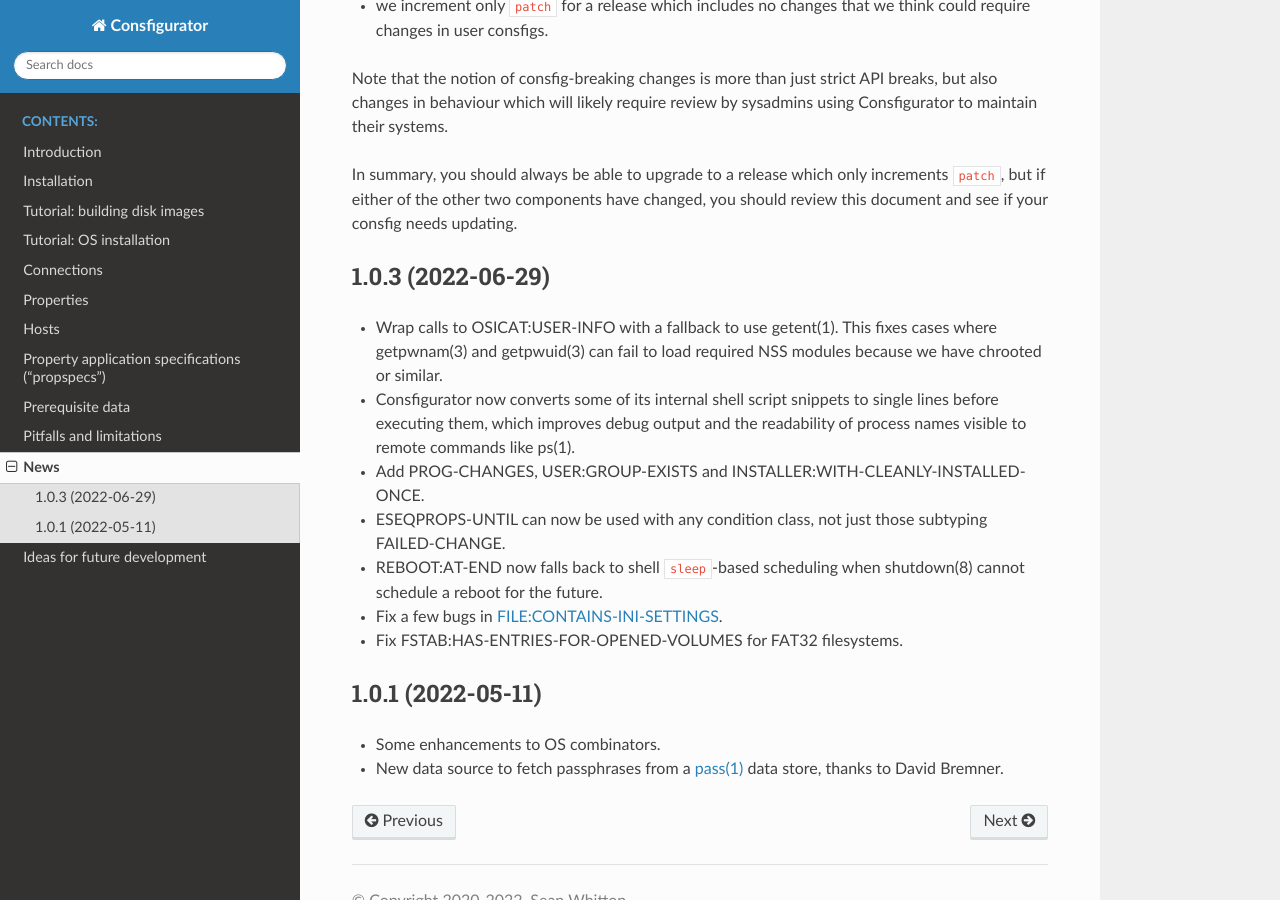
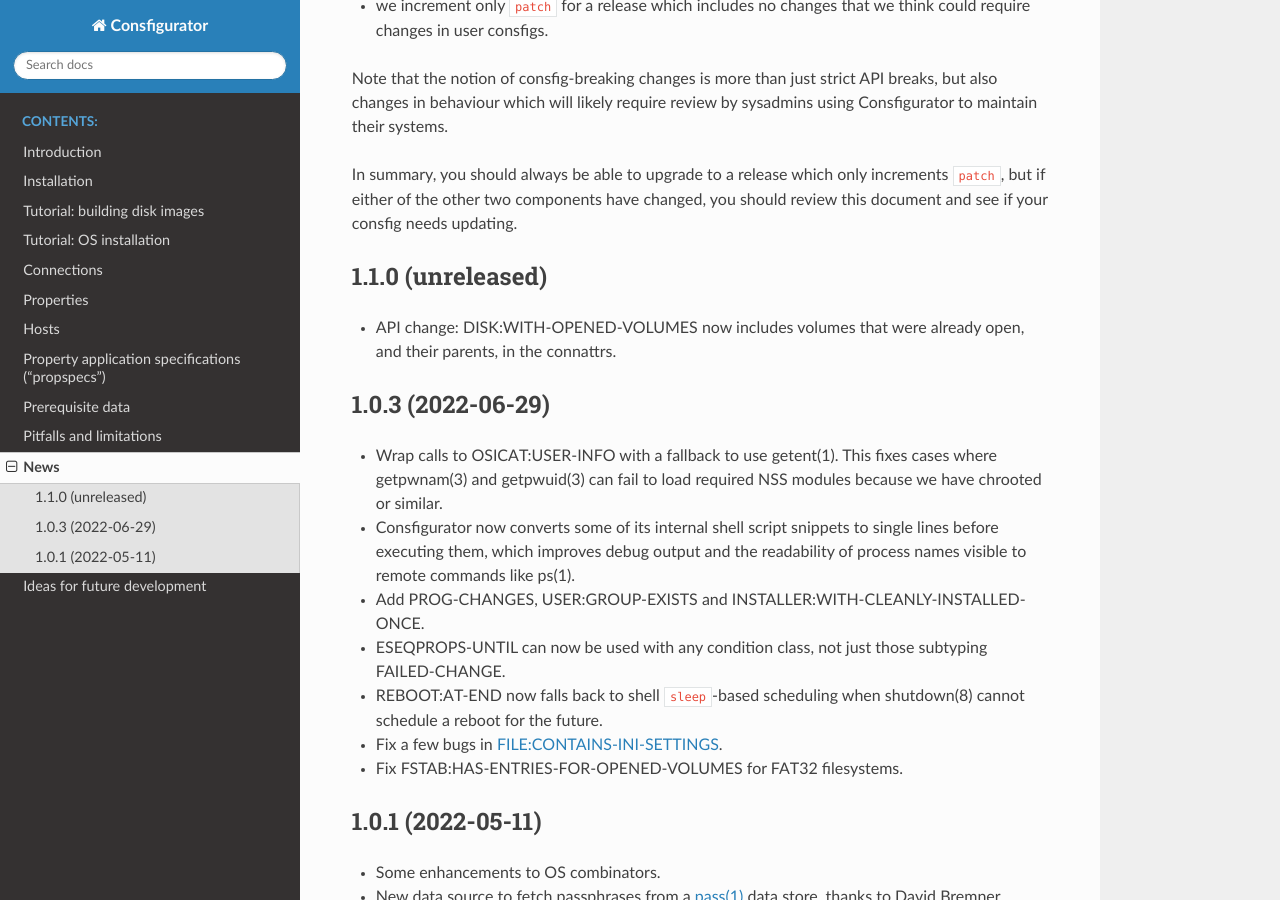
Before and after one commit to spwhitton/consfigurator, a Sphinx documentation site: the page built from doc/news.rst, in a window 1280 px wide and 900 px high, scrolled down 386 px. Built offline with Sphinx 7.4.7 and the Read the Docs theme 2.0.0, drawn with Linux system fonts in a browser that asks for light colours.

Commit message:
DISK:WITH-OPENED-VOLUMES: include already open volumes in connattrs
Signed-off-by: Sean Whitton <spwhitton@spwhitton.name>

```diff
--- a/doc/news.rst
+++ b/doc/news.rst
@@ -22,6 +22,12 @@
 In summary, you should always be able to upgrade to a release which only
 increments ``patch``, but if either of the other two components have changed,
 you should review this document and see if your consfig needs updating.
+
+1.1.0 (unreleased)
+------------------
+
+- API change: DISK:WITH-OPENED-VOLUMES now includes volumes that were already
+  open, and their parents, in the connattrs.
 
 1.0.3 (2022-06-29)
 ------------------
```
Also changed, not shown: 1 other file.
